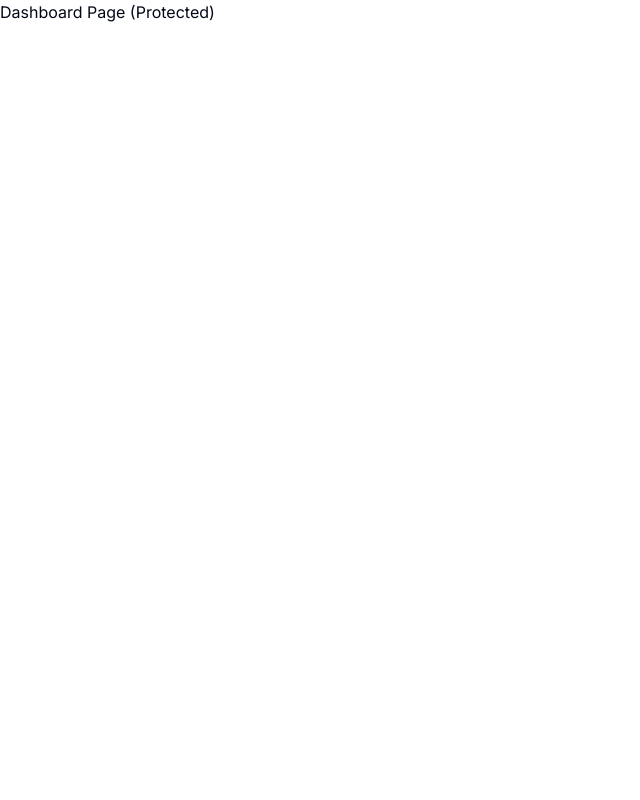
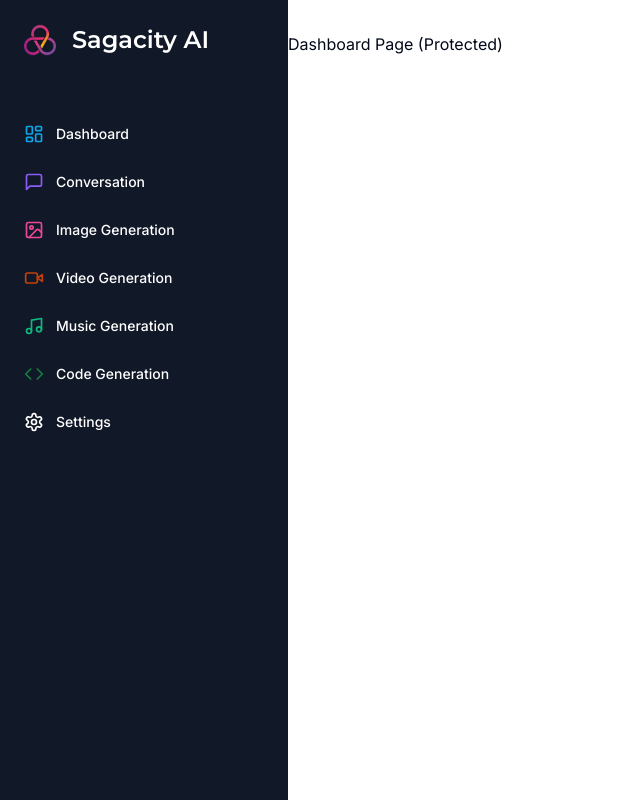
Before and after one commit to jatinhazrati/sagacity-ai, a Next.js app: page /dashboard in a window 1280 px wide. Shown: the whole page, without its empty margins (0-640 px from the left). Built offline with nearby package versions, Linux system fonts and the light colour scheme.

Commit message:
sidebar for desktop and mobile

```diff
--- a/app/(dashboard)/(routes)/dashboard/page.tsx
+++ b/app/(dashboard)/(routes)/dashboard/page.tsx
@@ -1,10 +1,7 @@
-import { UserButton } from "@clerk/nextjs";
-
 const DashboardPage = () => {
   return (
     <div>
       Dashboard Page (Protected)
-      <UserButton afterSignOutUrl="/" />
     </div>
   );
 };
--- /dev/null
+++ b/app/(dashboard)/layout.tsx
@@ -0,0 +1,18 @@
+import Navbar from "@/components/navbar";
+import Sidebar from "@/components/sidebar";
+
+const DashboardLayout = ({ children }: { children: React.ReactNode }) => {
+  return (
+    <div className="h-full relative">
+      <div className="hidden h-full md:flex md:w-72 md:flex-col md:fixed md:inset-y-0 z-[80] bg-gray-900">
+        <Sidebar />
+      </div>
+      <main className="md:pl-72">
+        <Navbar />
+        {children}
+      </main>
+    </div>
+  );
+};
+
+export default DashboardLayout;
--- /dev/null
+++ b/components/mobile-sidebar.tsx
@@ -0,0 +1,24 @@
+"use client";
+
+import { Menu } from "lucide-react";
+
+import Sidebar from "@/components/sidebar";
+import { Button } from "@/components/ui/button";
+import { Sheet, SheetContent, SheetTrigger } from "@/components/ui/sheet";
+
+const MobileSidebar = () => {
+    return (
+        <Sheet>
+            <SheetTrigger>
+                <Button variant="ghost" size="icon" className="md:hidden">
+                    <Menu />
+                </Button >
+            </SheetTrigger>
+            <SheetContent side="left" className="p-0 text-white">
+                <Sidebar />
+            </SheetContent>
+        </Sheet>
+    )
+}
+
+export default MobileSidebar;
--- /dev/null
+++ b/components/navbar.tsx
@@ -0,0 +1,13 @@
+import MobileSidebar from "@/components/mobile-sidebar";
+import { UserButton } from "@clerk/nextjs";
+
+const Navbar = () => (
+  <div className="flex items-center p-4">
+    <MobileSidebar />
+    <div className="flex w-full justify-end">
+      <UserButton afterSignOutUrl="/" />
+    </div>
+  </div>
+);
+
+export default Navbar;
--- /dev/null
+++ b/components/sidebar.tsx
@@ -0,0 +1,82 @@
+"use client";
+
+import { cn } from "@/lib/utils";
+import { Code, ImageIcon, LayoutDashboard, MessageSquare, Music, Settings, VideoIcon } from "lucide-react";
+import { Montserrat } from "next/font/google";
+import Image from "next/image";
+import Link from "next/link";
+
+const montserrat = Montserrat({ weight: "600", subsets: ["latin"] })
+
+const routes = [
+    {
+        label: "Dashboard",
+        icon: LayoutDashboard,
+        href: "/dashboard",
+        color: "text-sky-500"
+    },
+    {
+        label: "Conversation",
+        icon: MessageSquare,
+        href: "/conversation",
+        color: "text-violet-500"
+    },
+    {
+        label: "Image Generation",
+        icon: ImageIcon,
+        href: "/image",
+        color: "text-pink-500"
+    },
+    {
+        label: "Video Generation",
+        icon: VideoIcon,
+        href: "/video",
+        color: "text-orange-700"
+    },
+    {
+        label: "Music Generation",
+        icon: Music,
+        href: "/music",
+        color: "text-emerald-500"
+    },
+    {
+        label: "Code Generation",
+        icon: Code,
+        href: "/code",
+        color: "text-green-700"
+    },
+    {
+        label: "Settings",
+        icon: Settings,
+        href: "/settings",
+    },
+]
+
+const Sidebar = () => {
+    return (
+        <div className="space-y-4 py-4 flex flex-col h-full bg-[#111827] text-white">
+            <div className="px-3 py-2 flex-1">
+                <Link href="/dashboard" className="flex items-center pl-3 mb-14">
+                    <div className="relative w-8 h-8 mr-4">
+                        <Image fill
+                            alt="Logo"
+                            src="/logo.png" />
+                    </div>
+                    <h1 className={cn("text-2xl font-bold", montserrat.className)}>Sagacity AI</h1>
+                </Link>
+                <div className="space-y-1">
+                    {routes.map((route) => (
+                        <Link href={route.href} key={route.href} className="text-sm group flex p-3 w-full justify-start font-medium cursor-pointer hover:text-white rounded transition">
+                            <div className="flex items-center flex-1">
+                                <route.icon className={cn("h-5 w-5 mr-3", route.color)} />
+                                {route.label}
+                            </div>
+                        </Link>
+                    ))}
+                </div>
+            </div>
+        </div >
+    );
+}
+
+export default Sidebar
--- /dev/null
+++ b/components/ui/sheet.tsx
@@ -0,0 +1,144 @@
+"use client"
+
+import * as React from "react"
+import * as SheetPrimitive from "@radix-ui/react-dialog"
+import { cva, type VariantProps } from "class-variance-authority"
+import { X } from "lucide-react"
+
+import { cn } from "@/lib/utils"
+
+const Sheet = SheetPrimitive.Root
+
+const SheetTrigger = SheetPrimitive.Trigger
+
+const SheetClose = SheetPrimitive.Close
+
+const SheetPortal = ({
+  className,
+  ...props
+}: SheetPrimitive.DialogPortalProps) => (
+  <SheetPrimitive.Portal className={cn(className)} {...props} />
+)
+SheetPortal.displayName = SheetPrimitive.Portal.displayName
+
+const SheetOverlay = React.forwardRef<
+  React.ElementRef<typeof SheetPrimitive.Overlay>,
+  React.ComponentPropsWithoutRef<typeof SheetPrimitive.Overlay>
+>(({ className, ...props }, ref) => (
+  <SheetPrimitive.Overlay
+    className={cn(
+      "fixed inset-0 z-50 bg-background/80 backdrop-blur-sm data-[state=open]:animate-in data-[state=closed]:animate-out data-[state=closed]:fade-out-0 data-[state=open]:fade-in-0",
+      className
+    )}
+    {...props}
+    ref={ref}
+  />
+))
+SheetOverlay.displayName = SheetPrimitive.Overlay.displayName
+
+const sheetVariants = cva(
+  "fixed z-50 gap-4 bg-background p-6 shadow-lg transition ease-in-out data-[state=open]:animate-in data-[state=closed]:animate-out data-[state=closed]:duration-300 data-[state=open]:duration-500",
+  {
+    variants: {
+      side: {
+        top: "inset-x-0 top-0 border-b data-[state=closed]:slide-out-to-top data-[state=open]:slide-in-from-top",
+        bottom:
+          "inset-x-0 bottom-0 border-t data-[state=closed]:slide-out-to-bottom data-[state=open]:slide-in-from-bottom",
+        left: "inset-y-0 left-0 h-full w-3/4 border-r data-[state=closed]:slide-out-to-left data-[state=open]:slide-in-from-left sm:max-w-sm",
+        right:
+          "inset-y-0 right-0 h-full w-3/4  border-l data-[state=closed]:slide-out-to-right data-[state=open]:slide-in-from-right sm:max-w-sm",
+      },
+    },
+    defaultVariants: {
+      side: "right",
+    },
+  }
+)
+
+interface SheetContentProps
+  extends React.ComponentPropsWithoutRef<typeof SheetPrimitive.Content>,
+    VariantProps<typeof sheetVariants> {}
+
+const SheetContent = React.forwardRef<
+  React.ElementRef<typeof SheetPrimitive.Content>,
+  SheetContentProps
+>(({ side = "right", className, children, ...props }, ref) => (
+  <SheetPortal>
+    <SheetOverlay />
+    <SheetPrimitive.Content
+      ref={ref}
+      className={cn(sheetVariants({ side }), className)}
+      {...props}
+    >
+      {children}
+      <SheetPrimitive.Close className="absolute right-4 top-4 rounded-sm opacity-70 ring-offset-background transition-opacity hover:opacity-100 focus:outline-none focus:ring-2 focus:ring-ring focus:ring-offset-2 disabled:pointer-events-none data-[state=open]:bg-secondary">
+        <X className="h-4 w-4" />
+        <span className="sr-only">Close</span>
+      </SheetPrimitive.Close>
+    </SheetPrimitive.Content>
+  </SheetPortal>
+))
+SheetContent.displayName = SheetPrimitive.Content.displayName
+
+const SheetHeader = ({
+  className,
+  ...props
+}: React.HTMLAttributes<HTMLDivElement>) => (
+  <div
+    className={cn(
+      "flex flex-col space-y-2 text-center sm:text-left",
+      className
+    )}
+    {...props}
+  />
+)
+SheetHeader.displayName = "SheetHeader"
+
+const SheetFooter = ({
+  className,
+  ...props
+}: React.HTMLAttributes<HTMLDivElement>) => (
+  <div
+    className={cn(
+      "flex flex-col-reverse sm:flex-row sm:justify-end sm:space-x-2",
+      className
+    )}
+    {...props}
+  />
+)
+SheetFooter.displayName = "SheetFooter"
+
+const SheetTitle = React.forwardRef<
+  React.ElementRef<typeof SheetPrimitive.Title>,
+  React.ComponentPropsWithoutRef<typeof SheetPrimitive.Title>
+>(({ className, ...props }, ref) => (
+  <SheetPrimitive.Title
+    ref={ref}
+    className={cn("text-lg font-semibold text-foreground", className)}
+    {...props}
+  />
+))
+SheetTitle.displayName = SheetPrimitive.Title.displayName
+
+const SheetDescription = React.forwardRef<
+  React.ElementRef<typeof SheetPrimitive.Description>,
+  React.ComponentPropsWithoutRef<typeof SheetPrimitive.Description>
+>(({ className, ...props }, ref) => (
+  <SheetPrimitive.Description
+    ref={ref}
+    className={cn("text-sm text-muted-foreground", className)}
+    {...props}
+  />
+))
+SheetDescription.displayName = SheetPrimitive.Description.displayName
+
+export {
+  Sheet,
+  SheetTrigger,
+  SheetClose,
+  SheetContent,
+  SheetHeader,
+  SheetFooter,
+  SheetTitle,
+  SheetDescription,
+}
--- a/package.json
+++ b/package.json
@@ -10,6 +10,7 @@
   },
   "dependencies": {
     "@clerk/nextjs": "^4.23.2",
+    "@radix-ui/react-dialog": "^1.0.4",
     "@radix-ui/react-slot": "^1.0.2",
     "@types/node": "20.4.10",
     "@types/react": "18.2.20",
@@ -19,7 +20,7 @@
     "clsx": "^2.0.0",
     "eslint": "8.47.0",
     "eslint-config-next": "13.4.13",
-    "lucide-react": "^0.265.0",
+    "lucide-react": "^0.263.1",
     "next": "13.4.13",
     "postcss": "8.4.27",
     "react": "18.2.0",
```
Also changed, not shown: public/logo.png (added), 1 other file (tests, documents, lock files or other folders).
